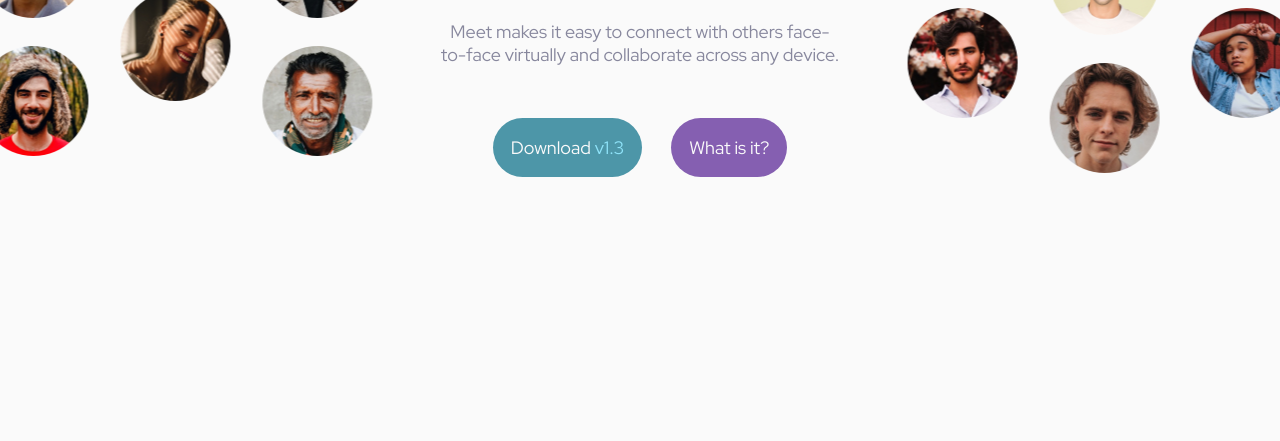
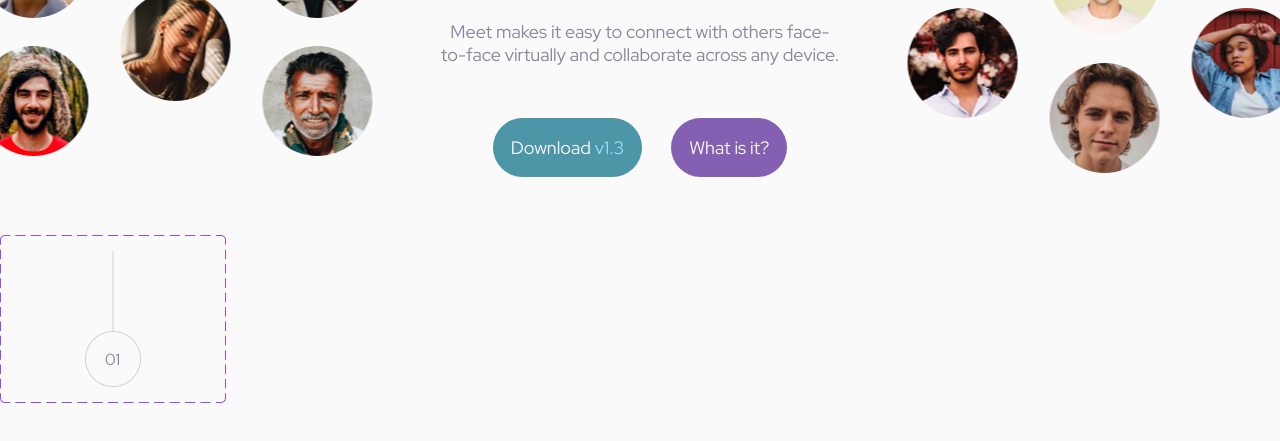
Before and after one commit to Lincoln-Dupree/Meet-Landing-Page, a plain HTML site: page index.html in a window 1280 px wide. Shown: the part 305-746 px from the top of the page. Drawn offline with Linux system fonts and the light colour scheme.

Commit message:
EOD commit

```diff
--- a/index.html
+++ b/index.html
@@ -49,7 +49,10 @@
         </div>
       </section>
       <section class="center-container">
-        <img src="" alt="" />
+        <div class="num-01-container">
+          <img src="images/number-01.png" alt="number icon for page styling" />
+        </div>
+        <div class="img-row-container"></div>
       </section>
     </main>
   </body>
```
Also changed, not shown: images/number-01.png (renamed from images/number.png).
